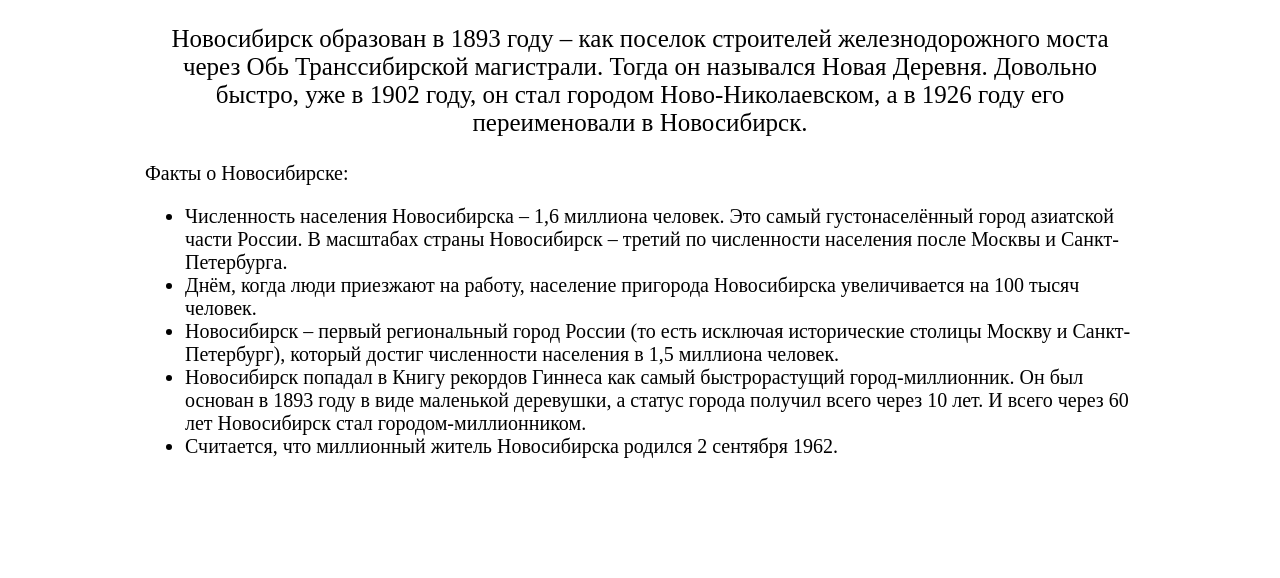
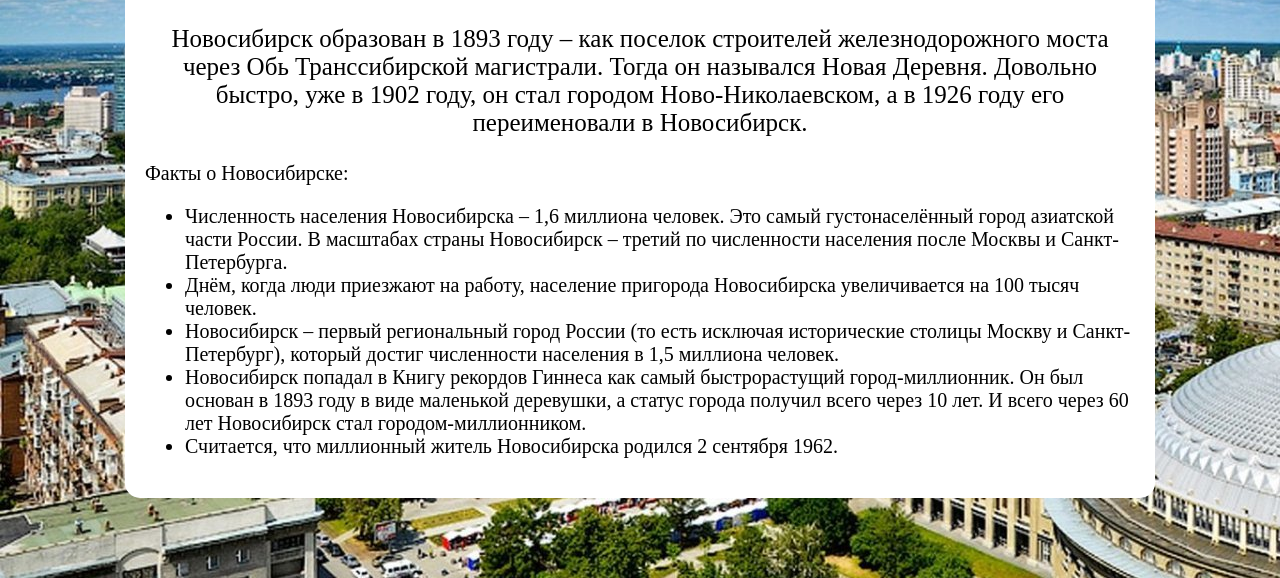
Before and after one commit to Ringer24/my_first.io, a plain HTML site: page Novosibirsk.html in a window 1280 px wide. Shown: the part 222-800 px from the top of the page. Drawn offline with Linux system fonts and the light colour scheme.

Commit message:
Update style2.css

```diff
--- a/css/style2.css
+++ b/css/style2.css
@@ -7,6 +7,27 @@ body {
     overflow-x: hidden;
     padding: 0;
     margin: 0;
+}
+@media (min-width: 576px) {
+    body {
+        background: url(../image/Novosibirsk.jpg);
+    }
+}
+/* Средние девайсы («таблетки», >= 768px) */
+@media (min-width: 768px) {
+    body {
+        background: url(../image/Novosibirsk.jpg);
+    }
+}
+@media (min-width: 768px) {
+    body {
+        background: url(../image/Novosibirsk.jpg);
+    }
+}
+@media (min-width: 1200px) {
+    body {
+        background: url(../image/Novosibirsk.jpg);
+    }
 }
 
 h1 {
```
